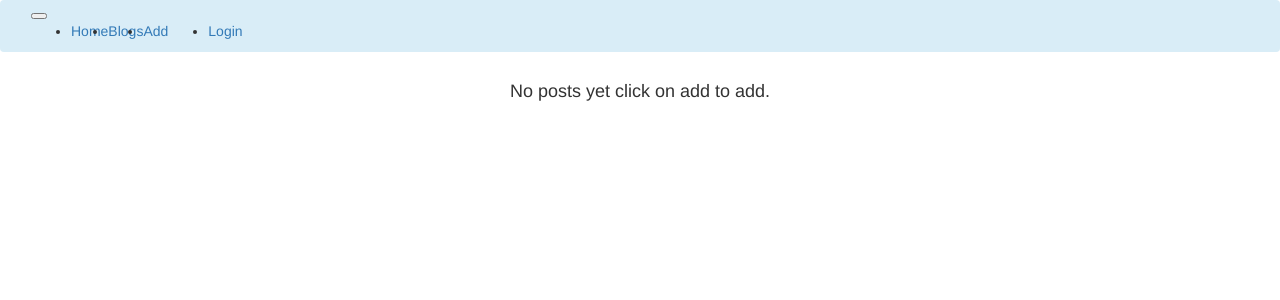
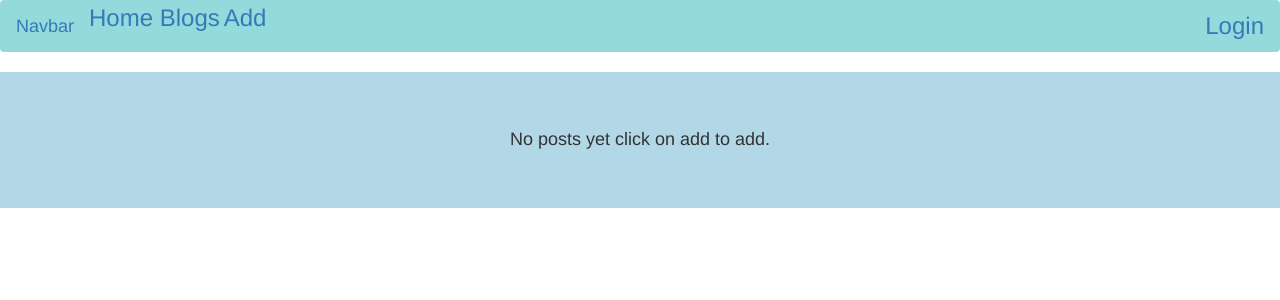
Before and after one commit to adriankiprono/blogs-project, a Flask app: page /blogs in a window 1280 px wide. Shown: the top 300 px of the page. Run offline with Flask 2, Linux system fonts and the light colour scheme; data that the repository does not hold is empty; some libraries are stand-ins or nearby versions.

Commit message:
stlye all html

```diff
--- a/app/__init__.py
+++ b/app/__init__.py
@@ -6,7 +6,7 @@ from flask_login import LoginManager
 from flask_uploads import UploadSet,configure_uploads,IMAGES
 from flask_mail import Mail
 
-# from flask_moment import  Moment
+
 # from flask_uploads import UploadSet,configure_uploads,IMAGES
 
 db =SQLAlchemy()
--- a/app/templates/auth/login.html
+++ b/app/templates/auth/login.html
@@ -2,7 +2,7 @@
 {% import 'bootstrap/wtf.html' as wtf %}
 
 {% block content %}
-<div class="container">
+<div class="jumbotron jumbotron-fluid" style="background-color: darkgrey">
     <div class="row">
         <div class="col-md-2"></div>
         <div class="col-md-8">
--- a/app/templates/auth/register.html
+++ b/app/templates/auth/register.html
@@ -2,7 +2,7 @@
 {% import 'bootstrap/wtf.html' as wtf%}
 
 {% block content %}
-<div class="container">
+<div class="jumbotron jumbotron-fluid" style="background-color: darkgray">
     <div class="row">
         <div class="col-md-2"></div>
         <div class="col-md-8">
--- a/app/templates/blogs.html
+++ b/app/templates/blogs.html
@@ -3,8 +3,9 @@
 
 {% block content %}
 
-<div class="container">
-    <div class="row">
+<div class="jumbotron" style="background-color: rgb(178, 216, 231)">
+    <div class="container-fluid">
+        <div class="row" style="font-size: 20px;">
             {% if posts %}
 
             {{ displayBlog(posts)}}
@@ -20,5 +21,6 @@
         </div>
 
     </div>
+</div>
 
 {% endblock  %}
--- a/app/templates/comments.html
+++ b/app/templates/comments.html
@@ -2,17 +2,17 @@
 {% import 'macros.html' as macro %}
 
 {% block content %}
-<div class="container">
+<div class="jumbotron jumbotron-fluid" style="background-color: rgb(29, 228, 228)" >
     <div class="legend">
 
         <h3 class="text-center">Comment Logs</h3>
         <hr>
         {% if comment %}
-        <div class="row">
+        <div class="row" style="font-size: 27px;">
             {{ macro.displayComments(comment) }}
         </div>
         {% else %}
-        <h3>No comments yet</h3>
+        <h3 >No comments yet</h3>
         {% endif %}
     </div>
 </div>
--- a/app/templates/navbar.html
+++ b/app/templates/navbar.html
@@ -1,38 +1,31 @@
-<nav class="navbar navbar-expand-lg navbar-dark bg-info" >
-    <a class="navbar-brand" href="/"></a>
+<nav class="navbar navbar-expand-lg navbar-dark bg-light"  style="background-color: #94d9db;">
+    <a class="navbar-brand" href="/">Navbar</a>
 
-    <button class="navbar-toggler" type="button" data-toggle="collapse" data-target="#navbarSupportedContent"
-        aria-controls="navbarSupportedContent" aria-expanded="false" aria-label="Toggle navigation">
-        <span class="navbar-toggler-icon"></span>
-    </button>
 
-    <div class="collapse navbar-collapse " id="navbarSupportedContent">
-        <ul class="navbar-nav ml-auto">
-            <li class="nav-item active">
-                <a class="nav-link active" href="/">Home <span class="sr-only">(current)</span></a>
-            </li>
-            <li class="nav-item">
-                <a class="nav-link active" href="{{url_for('main.blogs')}}">Blogs</a>
-            </li>
-            <li class="nav-item">
-                <a class="nav-link active" href="{{url_for('main.new_blog')}}">Add</a>
-            </li>
-        </ul>
 
-        <ul class="navbar-nav ml-5">
+    <div class="collapse navbar-collapse " class="navbarNavAltMarkup">
+        <div class="navbar-nav ">
+
+            <a class="nav-link active" style="font-size: 24px;" href="/">Home <span class="sr-only">(current)</span></a>
+            <a class="nav-link active" style="font-size: 24px;" href="{{url_for('main.blogs')}}">Blogs</a>
+            <a class="nav-link active" style="font-size: 24px;" href="{{url_for('main.new_blog')}}">Add</a>
+
+        </div>
+
+        <ul class="nav navbar-nav navbar-right">
             {% if current_user.is_authenticated %}
             <li class="nav-item">
-                <a class="nav-link" href="{{url_for('main.profile',uname=current_user.username)}}"
+                <a class="nav-link" style="font-size: 24px;" href="{{url_for('main.profile',uname=current_user.username)}}"
                     title="profile">{{current_user.username}}</a>
 
             </li>
             <li class="nav-item">
-                <a class="nav-link" href="{{url_for('auth.logout')}}">Sign out</a>
+                <a class="nav-link" style="font-size: 24px;" href="{{url_for('auth.logout')}}">Sign out</a>
             </li>
             {% else %}
 
             <li class="nav-item">
-                <a class="nav-link" href="{{url_for('auth.login')}}">Login</a>
+                <a class="nav-link" style="font-size: 24px;" href="{{url_for('auth.login')}}">Login</a>
             </li>
             {% endif %}
         </ul>
--- a/app/templates/new_blog.html
+++ b/app/templates/new_blog.html
@@ -3,10 +3,10 @@
 
 {% block content %}
 
-<div class="container">
-    <div class="row">
+<div class="jumbotron jumbotron-fluid" style="background-color:rgb(82, 134, 158)">
+    <div class="row" style="font-size: 17px; font-family:'Courier New', Courier, monospace">
         <div class="col-md-2"></div>
-        <div class="col-md-8">
+        <div class="col-md-8" >
                 {{ wtf.quick_form(blog_form) }}
         </div>
         <div class="col-md-2"></div>
--- a/app/templates/new_comment.html
+++ b/app/templates/new_comment.html
@@ -2,7 +2,7 @@
 {% import "bootstrap/wtf.html" as wtf %}
 
 {% block content %}
-<div class="container">
+<div class="jumbotron jumbotron-fluid" style="background-color: rgb(16, 109, 126)">
     <div class="row">
         <div class="col-md-2"></div>
         <div class="col-md-8">
--- a/manage.py
+++ b/manage.py
@@ -4,7 +4,7 @@ from app.models import User,Post,Comment
 from flask_migrate import Migrate,MigrateCommand
 
 #creating app instance
-app = create_app('production')
+app = create_app('development')
 
 manage = Manager(app)
 migrate = Migrate(app,db)
--- a/virtual/pyvenv.cfg
+++ b/virtual/pyvenv.cfg
@@ -1,3 +1,3 @@
-home = /Library/Frameworks/Python.framework/Versions/3.8/bin
+home = /Users/adriantuimur/Desktop/moringa-python/blog/virtual/bin
 include-system-site-packages = false
 version = 3.8.0
```
Also changed, not shown: app/templates/index.html (+8 -6 lines), app/static/photos/IMG_20191112_101626.jpg (added). Lines whose indentation alone changed are shown as unchanged.
